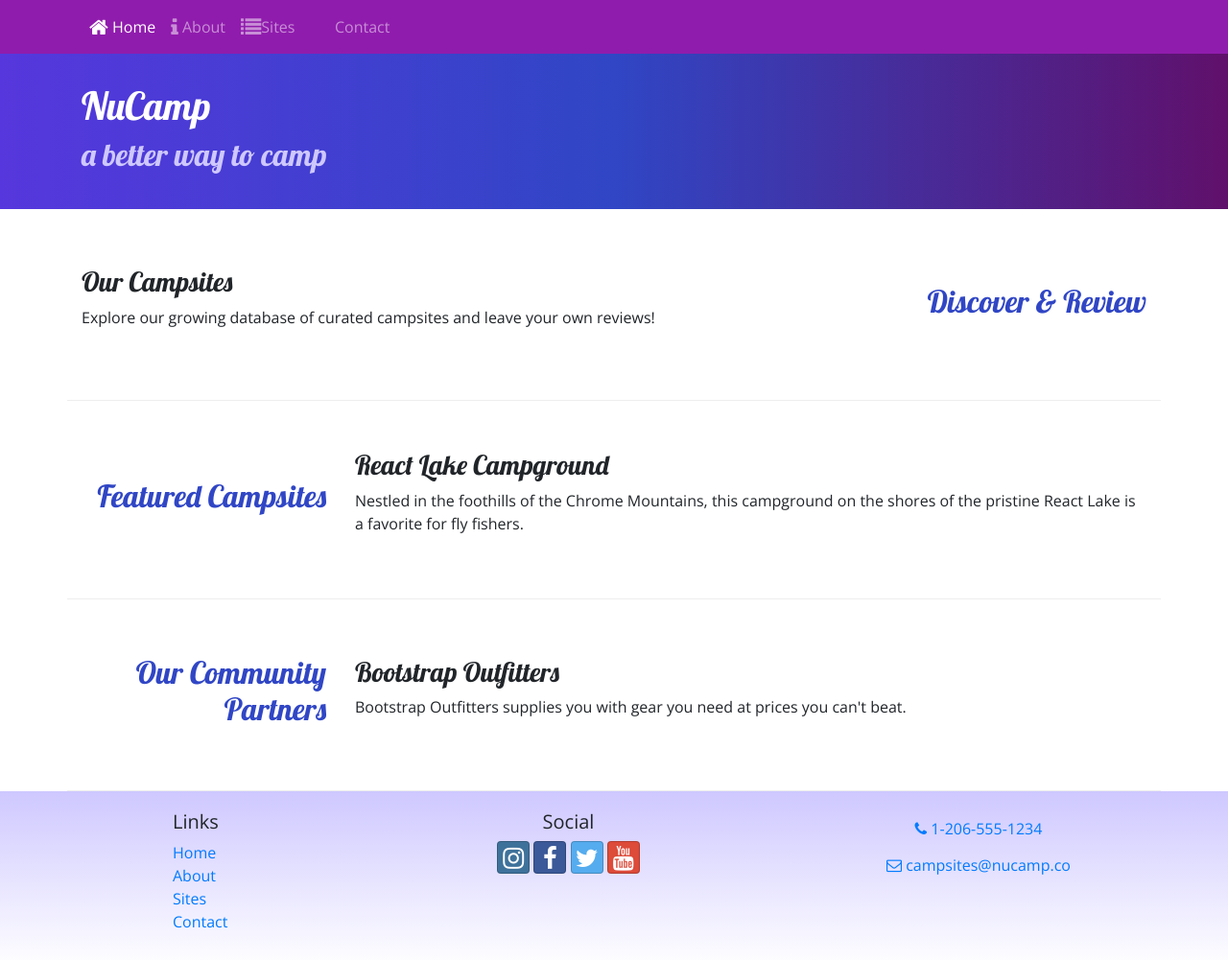
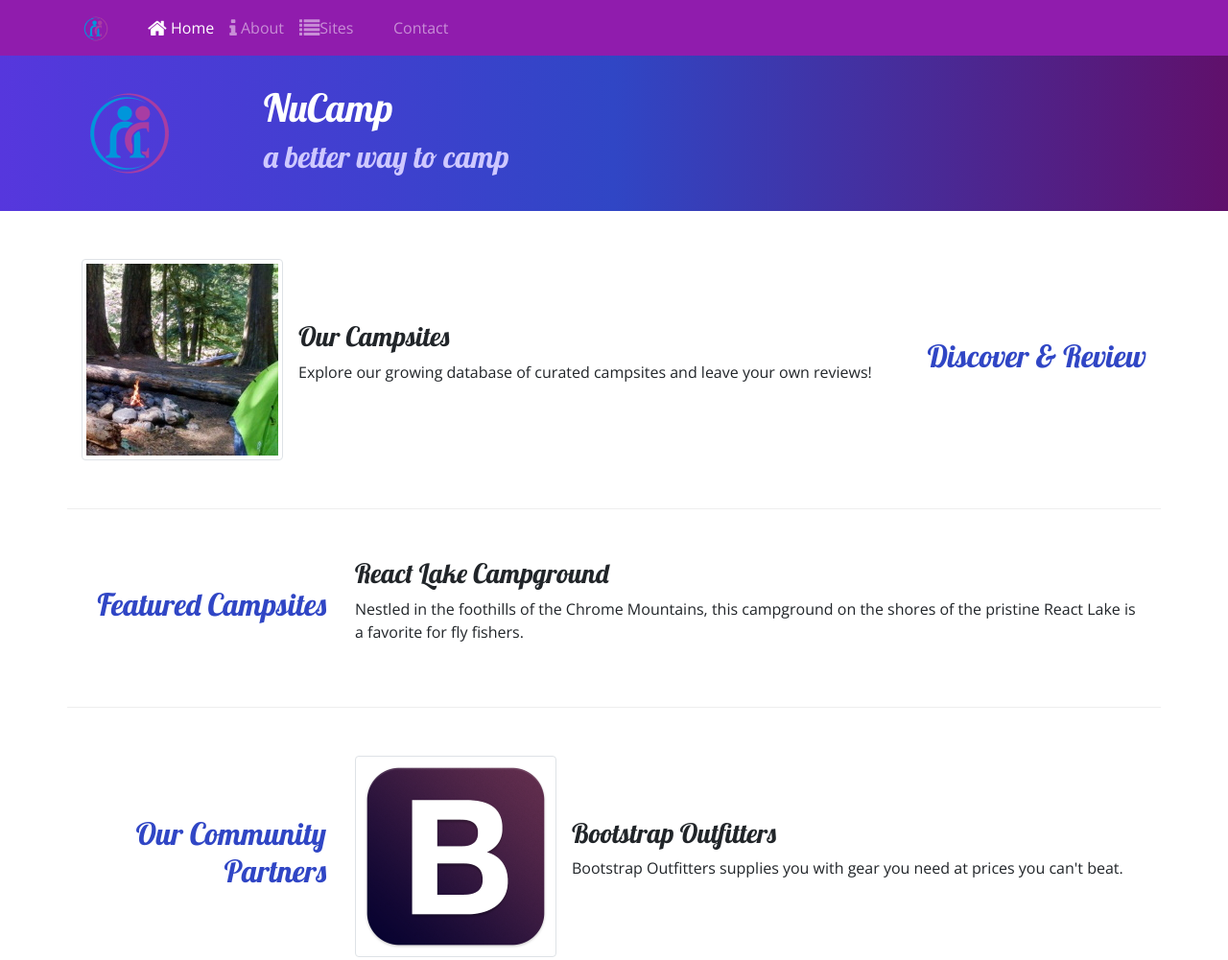
Before and after one commit to artemismeadows/nucampsite, a website: page index.html in a window 1280 px wide. Shown: the top 1001 px of the page at 96% size. Drawn offline with nearby package versions, Linux system fonts and the light colour scheme.

Commit message:
Images and Media

```diff
--- a/index.html
+++ b/index.html
@@ -21,7 +21,9 @@
 <body>
 
     <nav class="navbar navbar-expand-sm navbar-dark sticky-top">
-        <button class="navbar-toggler ml-auto" type="button" data-toggle="collapse" data-target="#nucampNavbar">
+        <div class="container">
+            <a class="navbar-brand" href="#"><img src="img/logo.png" height="30" width="30" /></a>
+            <button class="navbar-toggler" type="button" data-toggle="collapse" data-target="#nucampNavbar">
                 <span class="navbar-toggler-icon"></span>
             </button>
             <div class="container">
@@ -34,11 +36,15 @@
                     </ul>
                 </div>
             </div>
+        </div>
     </nav>
 
     <header class="jumbotron jumbotron-fluid">
         <div class="container">
             <div class="row">
+                <div class="col-4 col-sm-3 col-md-2 align-self-center">
+                    <img src="img/logo.png" class="img-fluid" />
+                </div>
                 <div class="col">
                     <h1>NuCamp</h1>
                     <h2>a better way to camp</h2>
@@ -53,8 +59,14 @@
                 <h2 class="text-sm-right">Discover & Review</h2>
             </div>
             <div class="col">
+                <div class="media">
+                    <img class=" d-flex mr-3 img-thumbnail" src="img/breadcrumb-trail-thumb.jpg" alt="Breadcrumb Trail Thumbnail" />
+                    <div class="media-body align-self-center">
                         <h3>Our Campsites</h3>
-                <p class="d-none d-sm-block">Explore our growing database of curated campsites and leave your own reviews!</p>
+                        <p class="d-none d-sm-block">Explore our growing database of curated campsites and leave your own reviews!
+                        </p>
+                    </div>
+                </div>
             </div>
         </div>
 
@@ -73,8 +85,14 @@
                 <h2 class="text-sm-right">Our Community Partners</h2>
             </div>
             <div class="col">
+                <div class="media">
+                    <img class="d-flex mr-3 img-thumbnail" src="img/bootstrap-thumb.png" alt="Bootstrap Outfitters" />
+                    <div class="media-body align-self-center">
                         <h3>Bootstrap Outfitters</h3>
-                <p class="d-none d-sm-block">Bootstrap Outfitters supplies you with gear you need at prices you can't beat.</p>
+                        <p class="d-none d-sm-block">Bootstrap Outfitters supplies you with gear you need at prices you can't beat.
+                        </p>
+                    </div>
+                </div>
             </div>
         </div>
     </div>
```
Also changed, not shown: aboutus.html (+3 -0 lines), contactus.html (+3 -0 lines), img/bootstrap-thumb.png (added), img/breadcrumb-trail-thumb.jpg (added), img/breadcrumb-trail.jpg (added), img/chrome-river-thumb.jpg (added), img/chrome-river.jpg (added), img/logo.png (added), img/react-lake-thumb.jpg (added), img/react-lake.jpg (added). Lines whose indentation alone changed are shown as unchanged.
